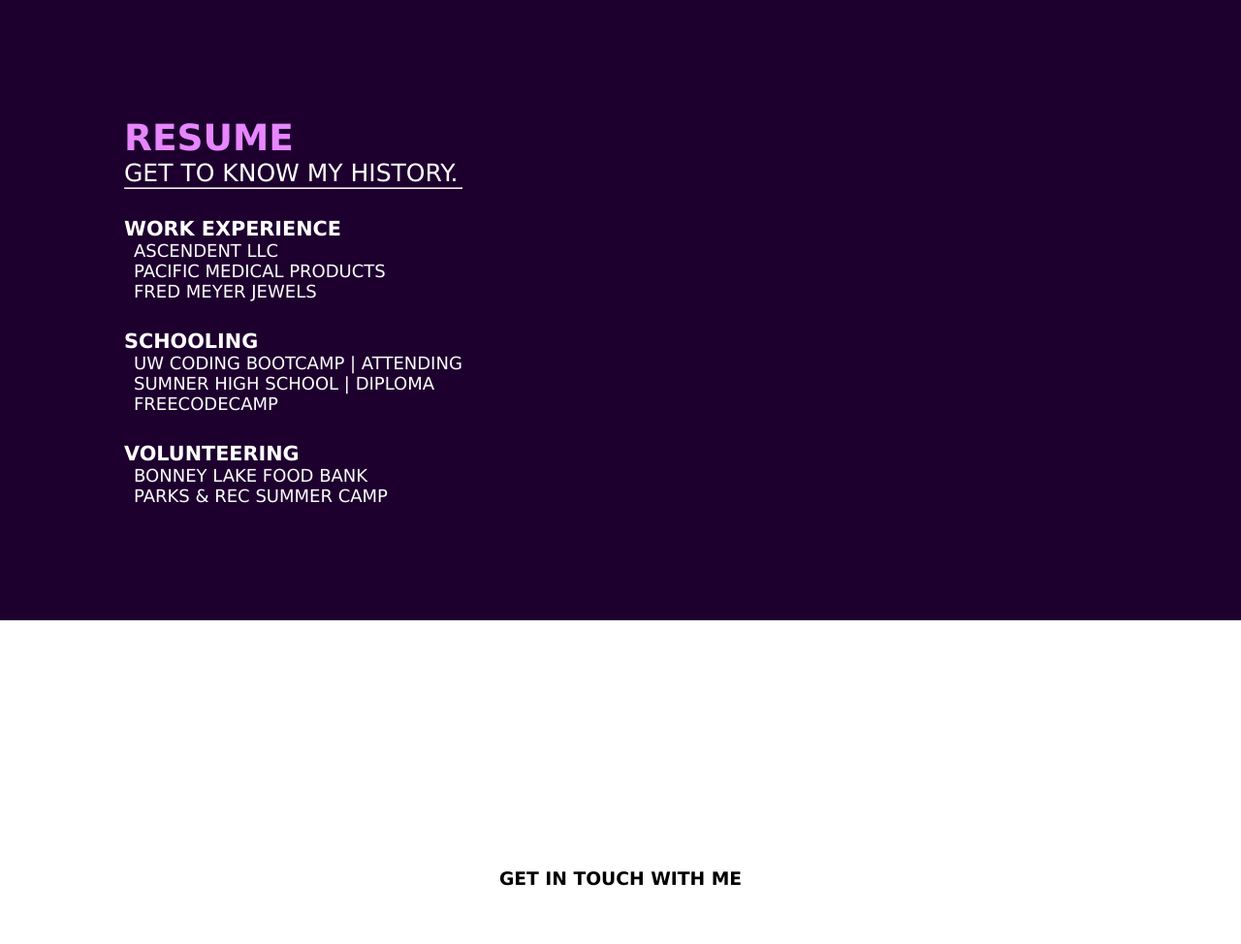
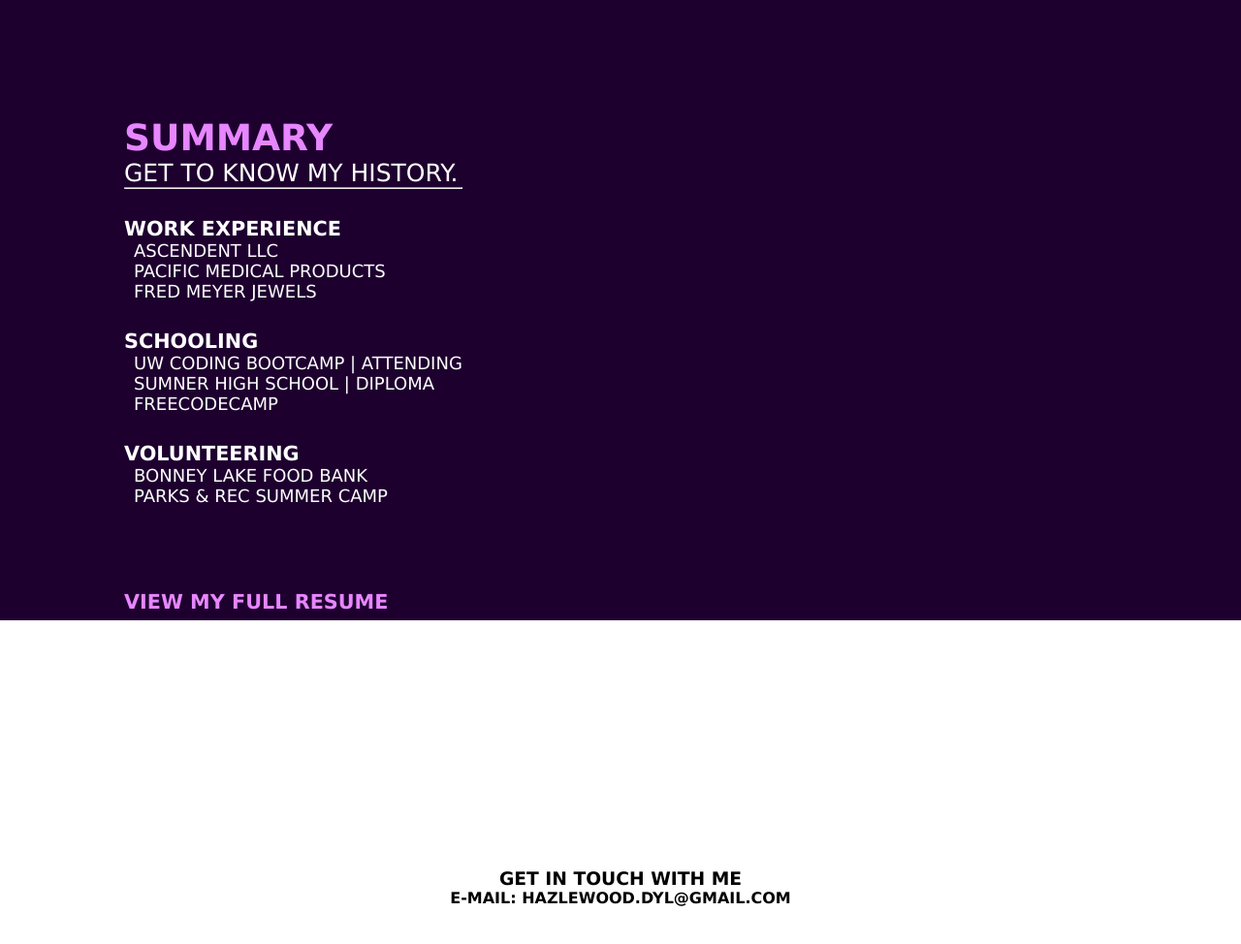
Before and after one commit to dhuw/portfolio, a plain HTML site: page resume.html in a window 1280 px wide. Shown: the part 160-1134 px from the top of the page at 97% size. Drawn offline with Linux system fonts and the light colour scheme.

Commit message:
adding minor things

```diff
--- a/assets2/resume.css
+++ b/assets2/resume.css
@@ -39,6 +39,11 @@
   padding-top: 20%;
   text-transform: uppercase;
 }
+
+#link:hover {
+  border-bottom: 5px solid #e786ff;
+}
+
 
 
 
--- a/resume.html
+++ b/resume.html
@@ -45,7 +45,7 @@
         </div>
         <div class="hero-text">
             <div class="contact">
-                <h1>Resume</h1>
+                <h1>Summary</h1>
                 <p>Get to know my history.</p>
                 <hr>
                 <br>
@@ -70,7 +70,9 @@
                         <li>Bonney Lake Food Bank</li>
                         <li>Parks & Rec Summer Camp</li>
                     </ol>
-                    <br><br>
+                    <br><br><br>
+                    <h5 class="resume-link"><a href="https://docs.google.com/document/d/11IUuWJHCO0mxtgYPdGqnEpmQCq6kjlx_CfDskf1cpsk/edit
+                        " target="_blank" id="link" style="color: #e786ff;">View my full resume</a></h3>
 
             </div>
         </div>
@@ -78,6 +80,7 @@
         <section id="contact">
             <div id="form">
                 <h3 id="cheading">Get in touch with me</h3>
+                <h4 >E-mail: hazlewood.dyl@gmail.com</h4>
             </div>
             <div class="socialicons">
                 <div class="fb">
```
